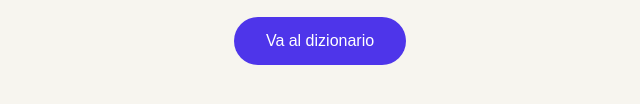
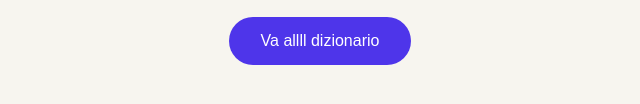
Before and after one commit to EnricoAbbona/dizionariolexicon, a plain HTML site: page index.html in a window 1280 px wide. Shown: the part 326-430 px from the top of the page, 320-960 px from the left. Drawn offline with nearby package versions, Linux system fonts and the light colour scheme.

Commit message:
Update index.html

```diff
--- a/index.html
+++ b/index.html
@@ -45,7 +45,7 @@
       <div class="benvenuto animazione">
          <img src="resources/loghi/logo_colorato.png" alt="logo lexicon" class="feature">
          <p class="feature">Benvenuti nel dizionario Lexicon, il primo vero dizionario online gratis che mantiene l’esperienza di quello cartaceo </p>
-         <a href="sezioni/dizionario.html">  <input type="button" class="bottone_dizionario" value="Va al dizionario"> </a>
+         <a href="sezioni/dizionario.html">  <input type="button" class="bottone_dizionario" value="Va allll dizionario"> </a>
 
 </div>
 
```
